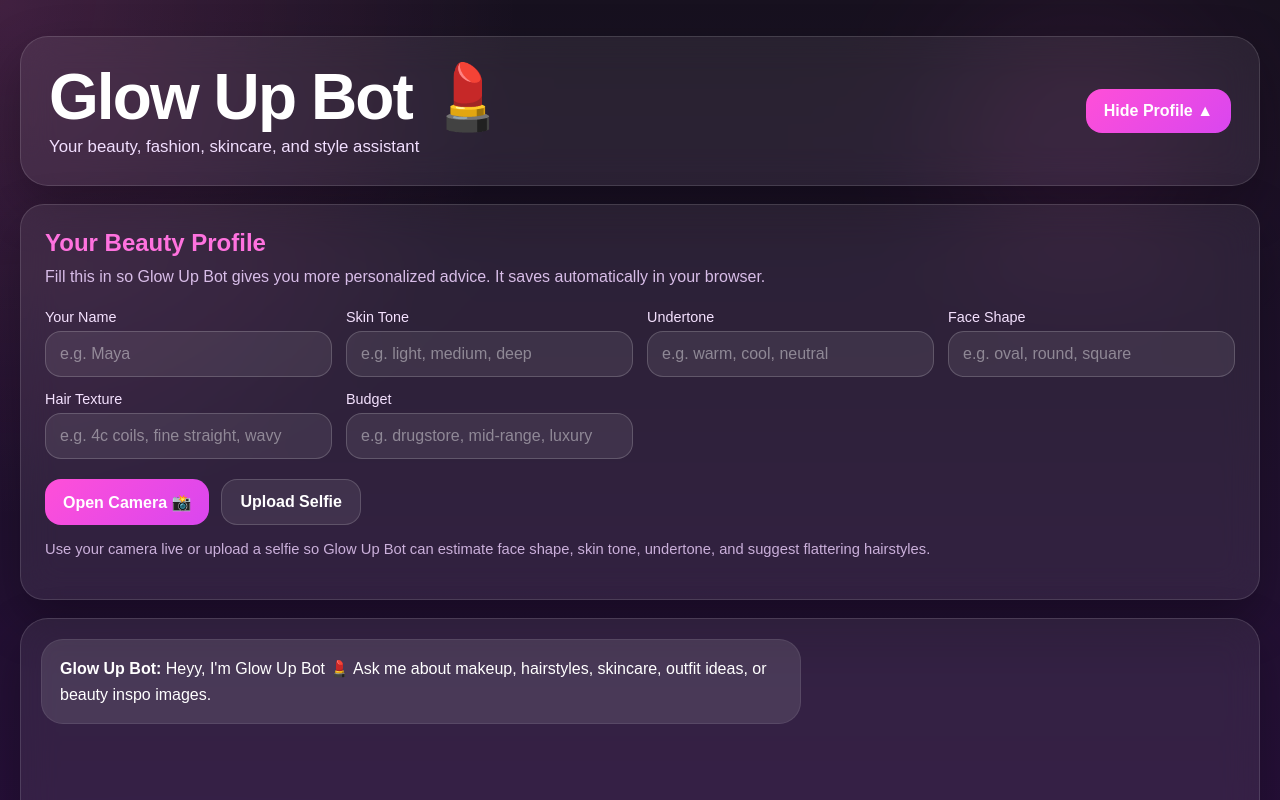
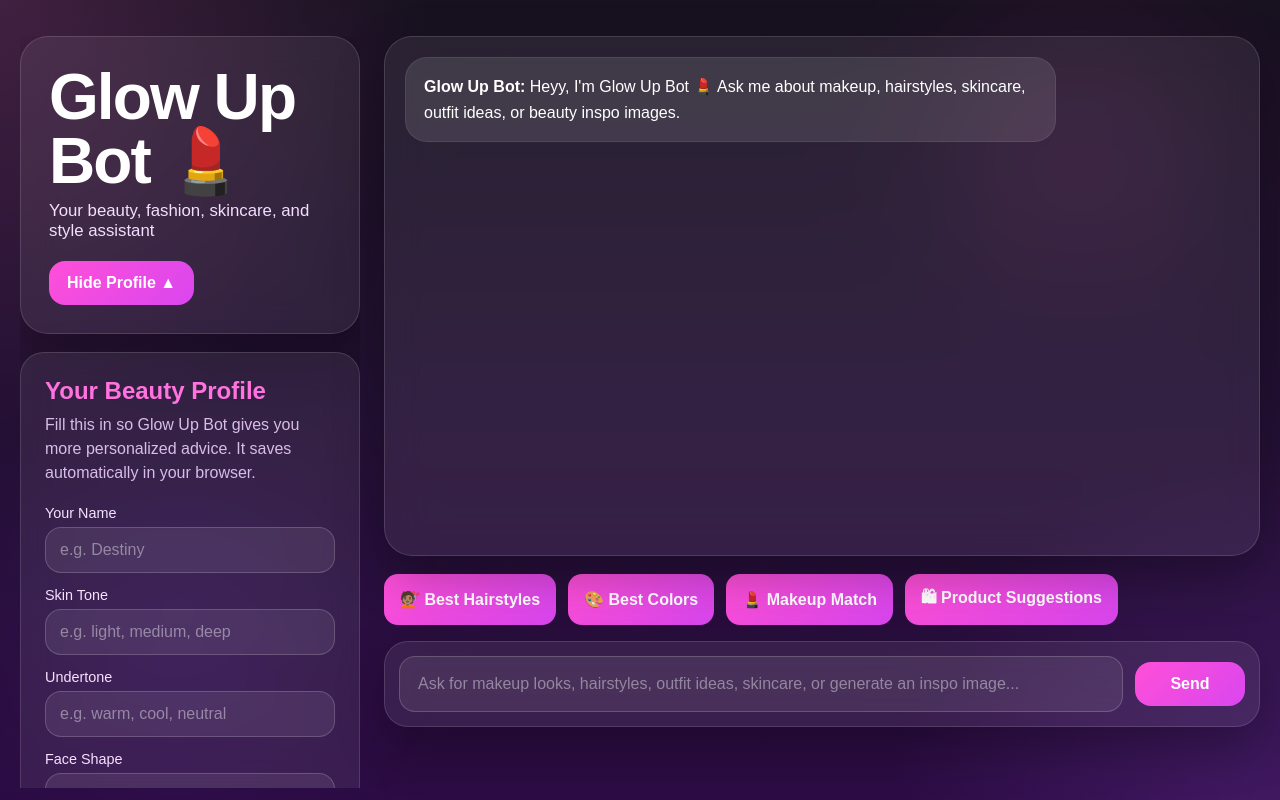
Before and after one commit to DestinyBR/glow-up-frontend, a Next.js app: page / in a window 1280 px wide. Shown: the top 800 px of the page. Built offline with nearby package versions, Linux system fonts and the light colour scheme.

Commit message:
fixing profile allignment

```diff
--- a/app/globals.css
+++ b/app/globals.css
@@ -472,3 +472,66 @@ img {
   transform: translateY(-1px);
 }
 }
+.layout-wrap {
+  display: grid;
+  grid-template-columns: 340px minmax(0, 1fr);
+  gap: 24px;
+  max-width: 1450px;
+  margin: 0 auto;
+  position: relative;
+  z-index: 2;
+  align-items: start;
+}
+
+.sidebar {
+  position: sticky;
+  top: 24px;
+  height: calc(100vh - 48px);
+  overflow-y: auto;
+}
+
+.main-content {
+  min-width: 0;
+}
+
+.sidebar .panel-card {
+  height: 100%;
+  margin-bottom: 0;
+}
+
+.sidebar .profile-grid {
+  grid-template-columns: 1fr;
+}
+
+.quick-actions {
+  display: flex;
+  gap: 12px;
+  flex-wrap: wrap;
+  margin-bottom: 16px;
+}
+
+.quick-actions button {
+  background: linear-gradient(135deg, #ff4fd8, #d946ef);
+  border: none;
+  border-radius: 14px;
+  padding: 12px 16px;
+  color: white;
+  font-weight: 700;
+  cursor: pointer;
+}
+
+.quick-actions button:hover {
+  transform: translateY(-1px);
+}
+
+@media (max-width: 900px) {
+  .layout-wrap {
+    grid-template-columns: 1fr;
+  }
+
+  .sidebar {
+    position: relative;
+    height: auto;
+    top: 0;
+  }
+}
--- a/app/page.js
+++ b/app/page.js
@@ -351,11 +351,6 @@ ${
       <div className="layout-wrap">
   {showProfile && (
     <aside className="sidebar">
-          </aside>
-  )}
-  </div>
-
-  <div className="main-content"></div>
         <header className="hero-card">
           <div className="hero-top">
             <div>
@@ -374,7 +369,7 @@ ${
           </div>
         </header>
 
-        {showProfile && (
+
           <section className="panel-card">
             <div className="panel-header">
               <div>
@@ -390,7 +385,7 @@ ${
               <Field
                 label="Your Name"
                 field="name"
-                placeholder="e.g. Maya"
+                placeholder="e.g. Destiny"
                 profile={profile}
                 setProfile={setProfile}
               />
@@ -456,7 +451,10 @@ ${
   face shape, skin tone, undertone, and suggest flattering hairstyles.
 </p>
 </section>
+</aside>
 )}
+
+<div className="main-content">
 
         <section className="chat-card">
           <div className="chat-scroll">
@@ -540,7 +538,7 @@ ${
             Send
           </button>
         </section>
-            <div>
+</div>
 </div>
 
       {cameraOpen && (
```
Lines whose indentation alone changed are shown as unchanged.
